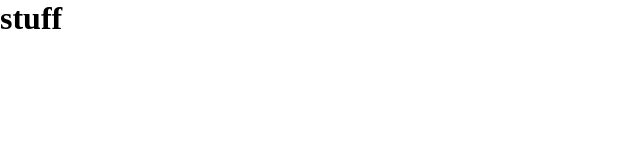
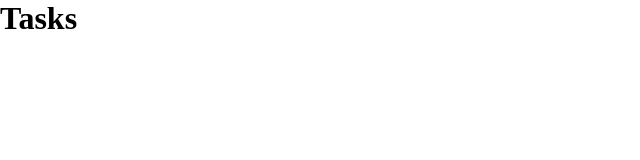
Before and after one commit to Alforoan/reactTesting, a React (Create React App) app: page / in a window 1280 px wide. Shown: the top 160 px of the page, without its empty margins (0-640 px from the left). Built offline with nearby package versions, Linux system fonts and the light colour scheme.

Commit message:
change h2 to h1 for Tasks in Tasks.js

```diff
--- a/src/App.js
+++ b/src/App.js
@@ -1,7 +1,9 @@
+import Tasks from "./components/Tasks";
+
 function App() {
   return (
     <div className="App">
-      <h1>stuff</h1>
+      <Tasks />
     </div>
   );
 }
--- a/src/components/Tasks.js
+++ b/src/components/Tasks.js
@@ -3,7 +3,7 @@ import React from "react";
 function Tasks() {
   return (
     <div>
-      <h2>Tasks</h2>
+      <h1>Tasks</h1>
     </div>
   );
 }
```
